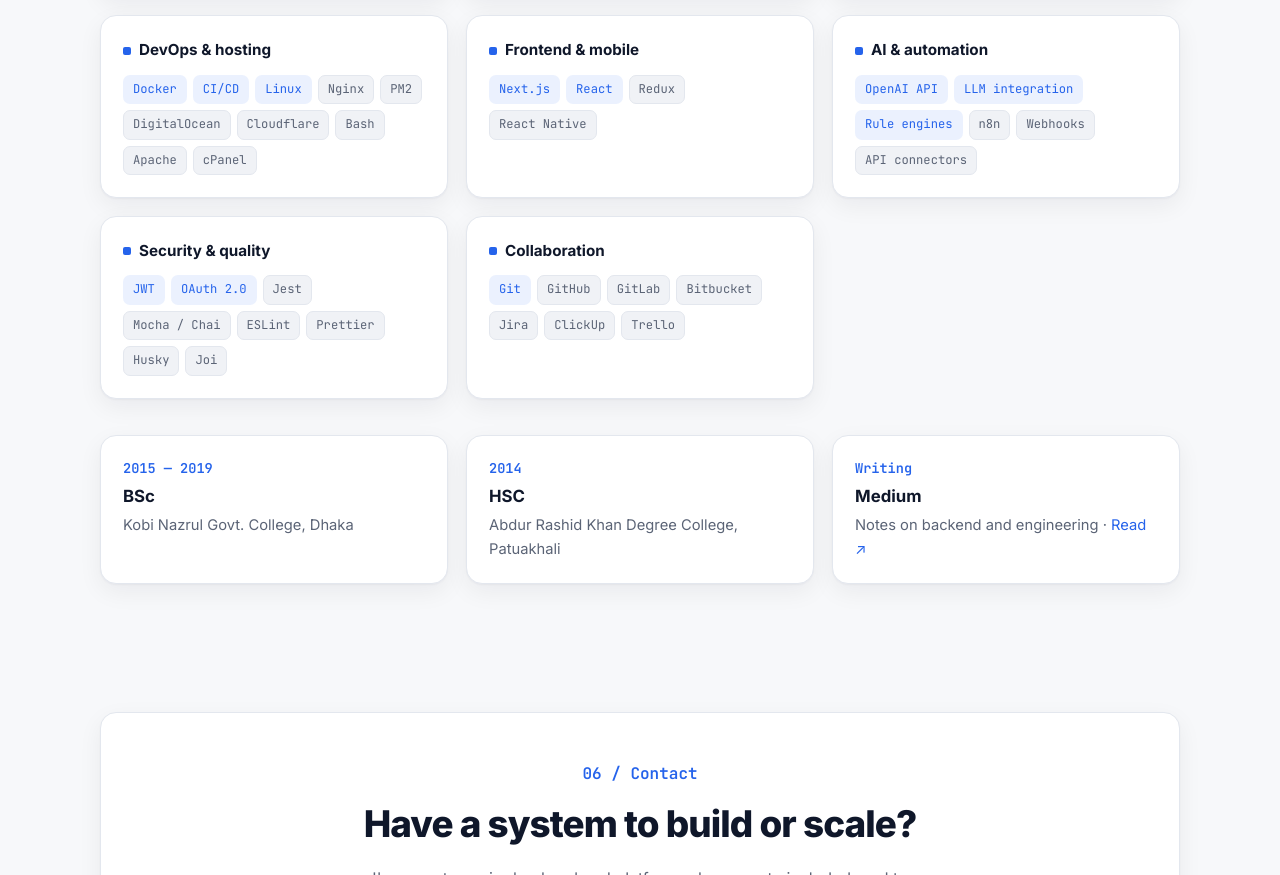
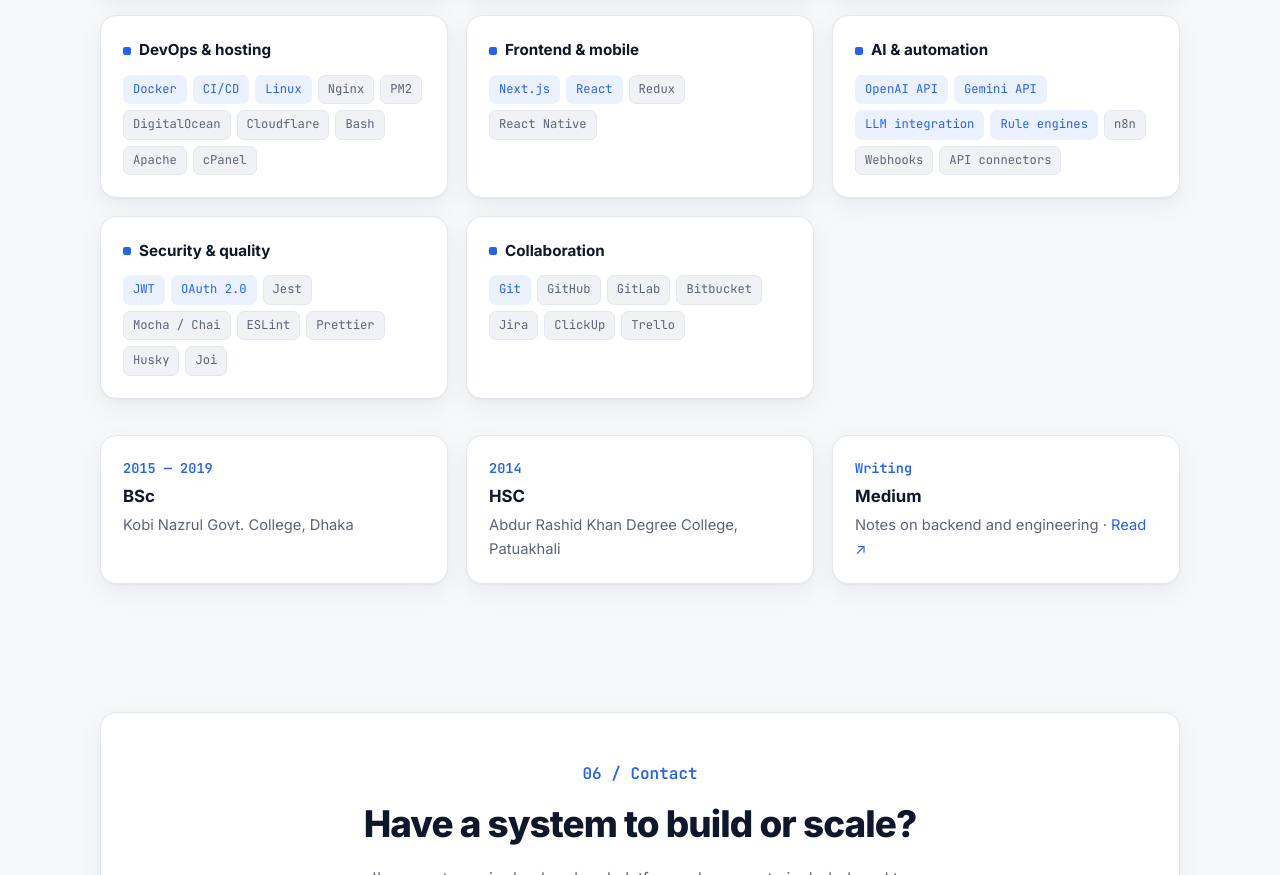
Before and after one commit to jmalamin40/jmalamin40.github.io, a plain HTML site: page index.html in a window 1280 px wide. Shown: the part 6283-7158 px from the top of the page. Drawn offline with Linux system fonts and the light colour scheme.

Commit message:
List both OpenAI and Gemini in AI skills
Co-Authored-By: Claude Opus 5.5 <noreply@anthropic.com>

```diff
--- a/index.html
+++ b/index.html
@@ -584,7 +584,7 @@ footer kbd{font-family:"JetBrains Mono",monospace;font-size:.78rem;border:1px so
         <div class="card reveal"><h3>AWS</h3><div class="tags"><span class="tag hi">EC2</span><span class="tag hi">S3</span><span class="tag hi">Lambda</span><span class="tag">API Gateway</span><span class="tag">Cognito</span><span class="tag">AppSync</span><span class="tag">OpenSearch Pipelines</span><span class="tag">Route 53</span><span class="tag">VPC</span><span class="tag">IAM</span><span class="tag">Secrets Manager</span><span class="tag">CloudWatch</span></div></div>
         <div class="card reveal"><h3>DevOps &amp; hosting</h3><div class="tags"><span class="tag hi">Docker</span><span class="tag hi">CI/CD</span><span class="tag hi">Linux</span><span class="tag">Nginx</span><span class="tag">PM2</span><span class="tag">DigitalOcean</span><span class="tag">Cloudflare</span><span class="tag">Bash</span><span class="tag">Apache</span><span class="tag">cPanel</span></div></div>
         <div class="card reveal"><h3>Frontend &amp; mobile</h3><div class="tags"><span class="tag hi">Next.js</span><span class="tag hi">React</span><span class="tag">Redux</span><span class="tag">React Native</span></div></div>
-        <div class="card reveal"><h3>AI &amp; automation</h3><div class="tags"><span class="tag hi">OpenAI API</span><span class="tag hi">LLM integration</span><span class="tag hi">Rule engines</span><span class="tag">n8n</span><span class="tag">Webhooks</span><span class="tag">API connectors</span></div></div>
+        <div class="card reveal"><h3>AI &amp; automation</h3><div class="tags"><span class="tag hi">OpenAI API</span><span class="tag hi">Gemini API</span><span class="tag hi">LLM integration</span><span class="tag hi">Rule engines</span><span class="tag">n8n</span><span class="tag">Webhooks</span><span class="tag">API connectors</span></div></div>
         <div class="card reveal"><h3>Security &amp; quality</h3><div class="tags"><span class="tag hi">JWT</span><span class="tag hi">OAuth 2.0</span><span class="tag">Jest</span><span class="tag">Mocha / Chai</span><span class="tag">ESLint</span><span class="tag">Prettier</span><span class="tag">Husky</span><span class="tag">Joi</span></div></div>
         <div class="card reveal"><h3>Collaboration</h3><div class="tags"><span class="tag hi">Git</span><span class="tag">GitHub</span><span class="tag">GitLab</span><span class="tag">Bitbucket</span><span class="tag">Jira</span><span class="tag">ClickUp</span><span class="tag">Trello</span></div></div>
       </div>
```
Also changed, not shown: Al_Amin_Hossain_CV.html (+1 -1 lines).
